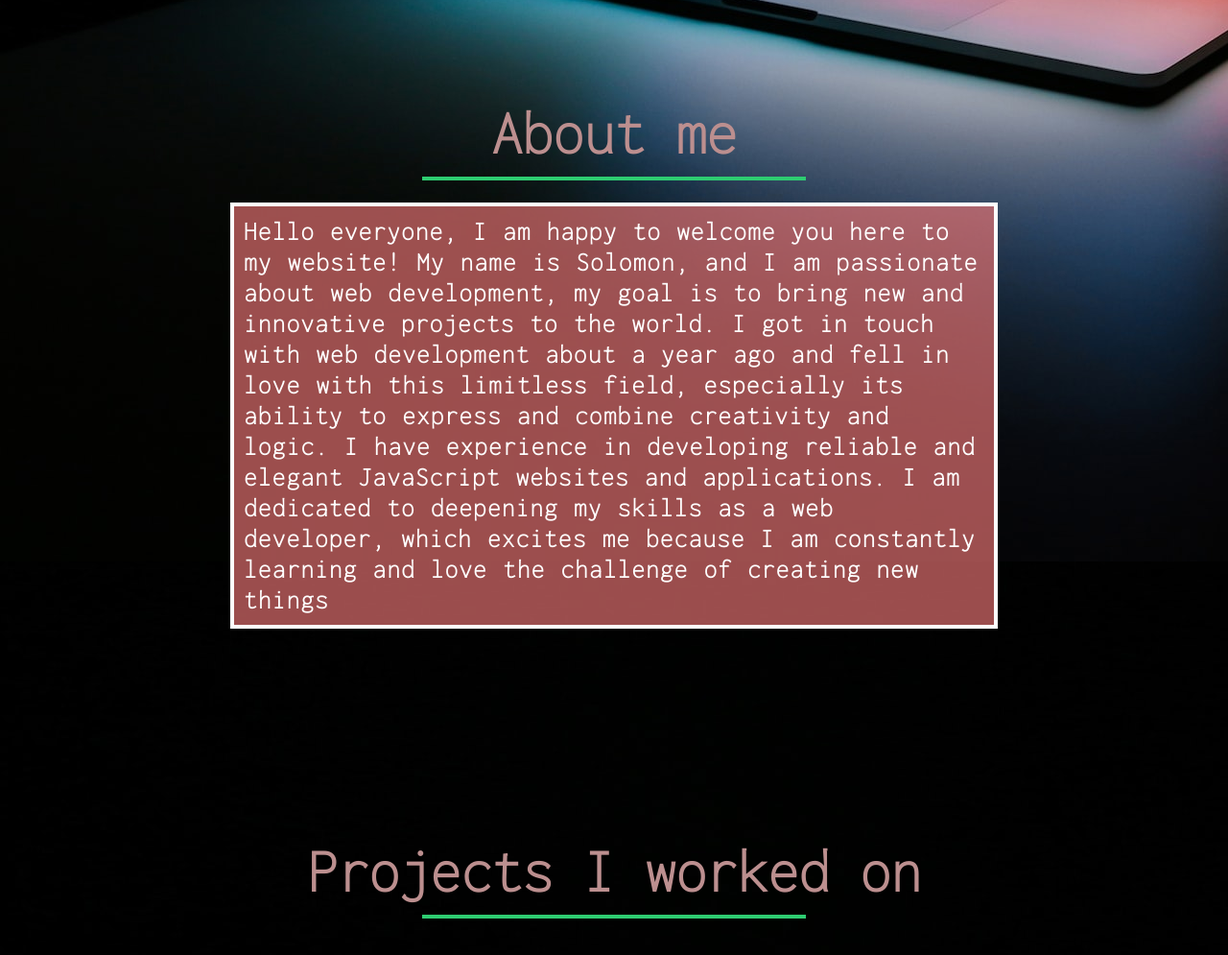
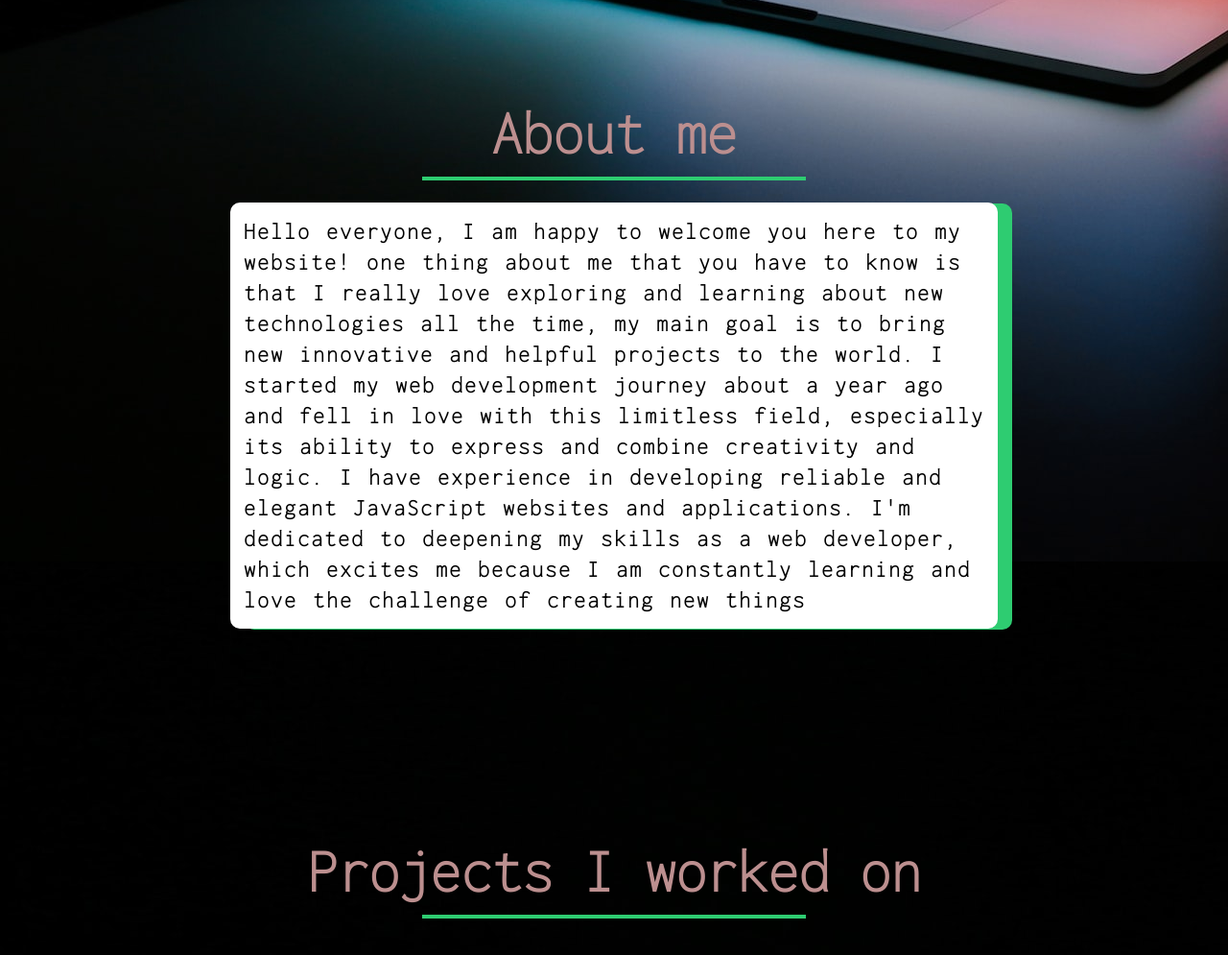
Before and after one commit to Solomon333/soloDev-website, a plain HTML site: page index.html in a window 1280 px wide. Shown: the part 774-1769 px from the top of the page at 96% size. Drawn offline with Linux system fonts and the light colour scheme.

Commit message:
index.html and style.css file edit

```diff
--- a/index.html
+++ b/index.html
@@ -51,18 +51,15 @@
             <div class="card-text">
                 <p>
                     Hello everyone, I am happy to welcome you here to my website!
-                    My name is Solomon,
-                    and I am passionate about web development, my goal is to
-                     bring new and innovative
-                    projects to the world. I got in touch with web development
-                    about a year ago and fell
-                    in love with this limitless field,
+                    one thing about me that you have to know is that I really love exploring and
+                    learning about new technologies all the time,
+                    my main goal is to bring new innovative and helpful projects to the world.
+                    I started my web development journey about a year ago and fell in love with this limitless field,
                     especially its ability to express and combine creativity and logic.
-                     I have experience in developing reliable and elegant JavaScript
-                     websites and applications.
-                      I am dedicated to deepening my skills as a web developer,
-                       which excites me because I am constantly learning and love
-                       the challenge of creating new things
+                    I have experience in developing reliable and elegant JavaScript websites and applications.
+                    I'm dedicated to deepening my skills as a web developer,
+                    which excites me because I am constantly learning and love
+                    the challenge of creating new things
                 </p>
             </div>
 
--- a/style/style.css
+++ b/style/style.css
@@ -8,6 +8,7 @@
 }
 body {
     background-image: url(../images/tech1.jpg);
+
 
 }
 html {
@@ -74,7 +75,7 @@ html {
 
 .toggle-btn .bar {
     background-color: #ff0606;
-    height: 2px;
+    height: 4px;
     width:100%;
 
 
@@ -206,48 +207,36 @@ html {
     padding-top: 34px;
 }
 .card-text {
-    background-color: #e97474aa;
-    color: #fff;
+    background-color: #fff;
+    color: #000;
     border: solid 4px #fff;
     width: 800px;
-    font-size: 1.7rem;
-    font-weight: bold;
+    font-size: 1.5rem;
+    font-weight: bolder;
     padding: 10px  10px;
+    border-radius: 10px;
+    box-shadow:   15px 1px  #2ecc71;
+    line-height: 4vh;
+    word-wrap: normal;
+    word-spacing: 2px;
+    letter-spacing: 2px;
 }
-.card-text p {
-    line-height: 4vh;
-    word-spacing: 1.2px;
-    letter-spacing: 1.2px;
-}
+
 
 @media (max-width: 768px) {
     .card-text {
         width: 400px;
         font-size: 1.3rem;
-        margin: 1rem;
-        padding: 1rem;
-
-    }
-
-    .card-text p {
+        padding: 0;
+        margin: 0;
         line-height: 1.6rem;
         word-spacing: 1.4px;
         letter-spacing: 1.3px;
     }
-
-
-
-}
-@media (max-width: 375px) {
-    .card-text {
-        font-size: 1rem;
-        margin: 0;
-        padding: 4rem;
+    #about .header {
+        padding-top: 14px;
     }
 }
-
-
-
 
 
 /*  ------ Portfolio Section -------------- */
```
